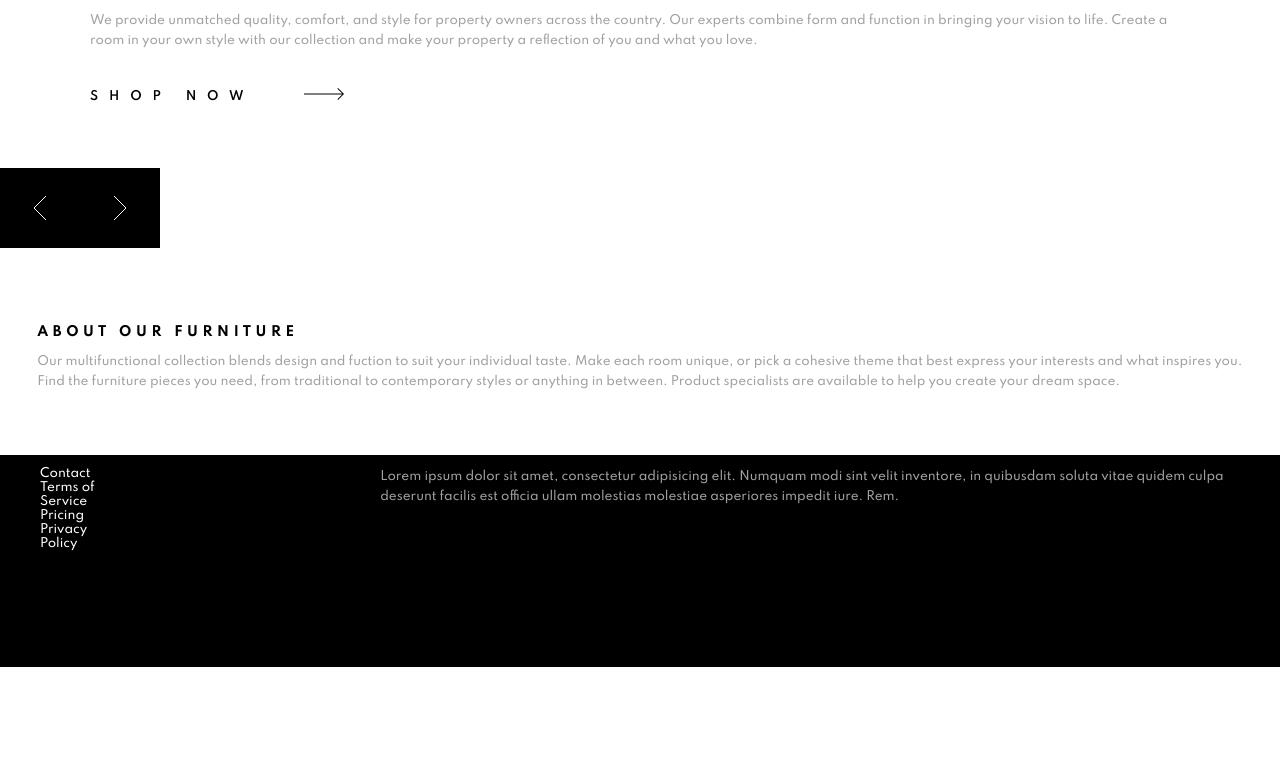
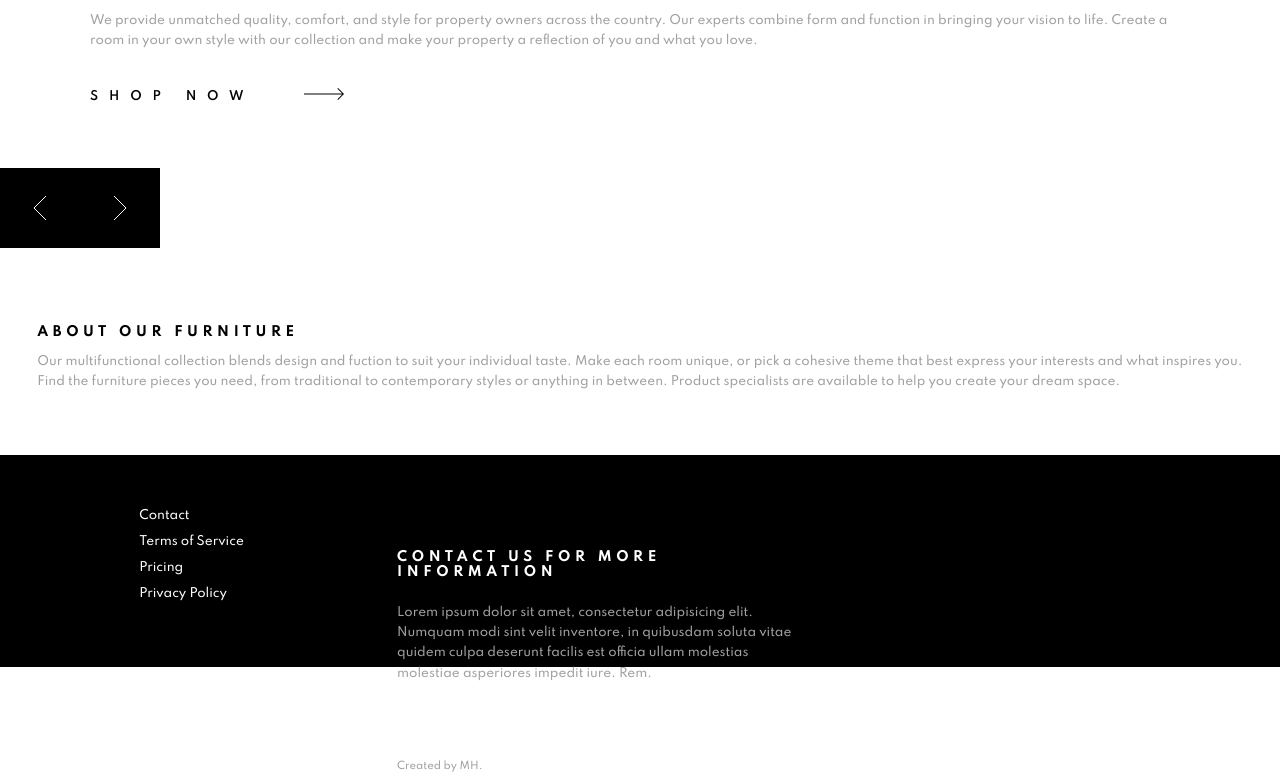
Before and after one commit to mhadzik/room-homepage-master, a website built with webpack: page src/index.html in a window 1280 px wide. Shown: the part 182-959 px from the top of the page. Before the commit the page ends 849 px from the top, so only its background shows below. Built offline with nearby package versions, Linux system fonts and the light colour scheme; files whose address does not match are found by name.

Commit message:
Add footer and style

```diff
--- a/src/index.html
+++ b/src/index.html
@@ -83,19 +83,19 @@
     <!-- SECTION FOOTER -->
     <section class="footer">
       <div class="footer__container flex container-fluid">
-        <div class="footer__col flex footer__col--left">
+        <div class="footer__col flex footer__col--left flex-column flex-middle flex-justify-center">
           <ul class="footer__list">
-            <li class="footer__list--item">Contact</li>
-            <li class="footer__list--item">Terms of Service</li>
-            <li class="footer__list--item">Pricing</li>
-            <li class="footer__list--item">Privacy Policy</li>
+            <li class="footer__list--item"><a href="/">Contact</a></li>
+            <li class="footer__list--item"><a href="/">Terms of Service</a></li>
+            <li class="footer__list--item"><a href="/">Pricing</a></li>
+            <li class="footer__list--item"><a href="/">Privacy Policy</a></li>
           </ul>
         </div>
-        <div class="footer__col flex footer__col--middle">
+        <div class="footer__col flex footer__col--middle flex-column">
           <h2>CONTACT US FOR MORE INFORMATION</h2>
             <p>Lorem ipsum dolor sit amet, consectetur adipisicing elit. Numquam modi sint velit inventore, in quibusdam soluta vitae quidem culpa deserunt facilis est officia ullam molestias molestiae asperiores impedit iure. Rem.</p>
+            <p><small>Created by MH.</small></p>
         </div>
-        <div class="footer__col flex footer__col--right"></div>
       </div>
     </section>
   </body>
--- a/src/style/_footer.scss
+++ b/src/style/_footer.scss
@@ -8,24 +8,40 @@
 
     &__col{
         &--left{
-
+            width: 40%;
+            margin-left: 8em;
             .footer__list {
                 list-style-type: none;
 
                 &--item {
+                    margin-bottom: 1em;
+                    a{
                     color: $white;
                     font-weight: $font-weight-light;
+                    &:hover{
+                        border-bottom: 2px solid $white;
+                        transition: 200ms;
+                    }
+                    }
+
+
                 }
             }
 
         }
 
         &--middle{
+            padding: 7em 40em 0 12.5em;
+            h2{
+                color: $white;
 
+            }
+            p:last-child{
+                margin-top: 5em;
+
+            }
         }
 
-        &--right{
 
-        }
     }
 }
```
